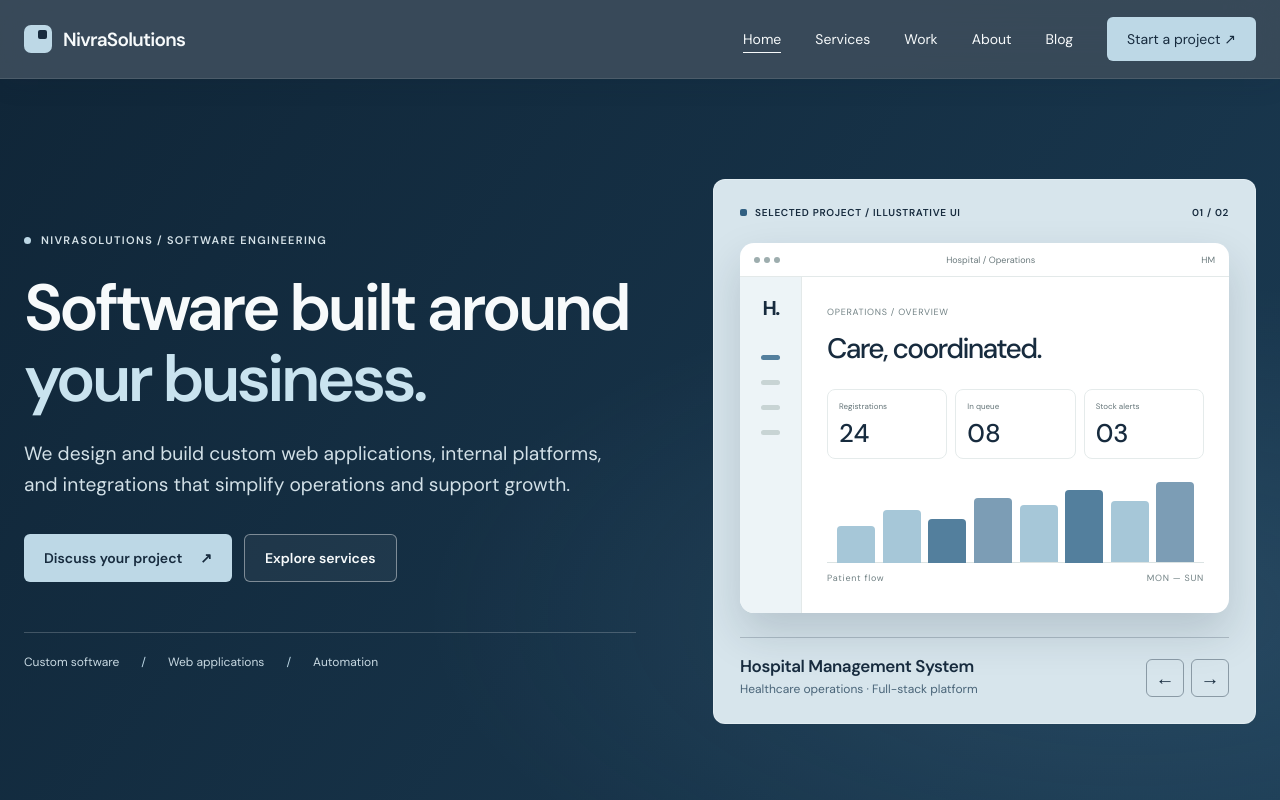
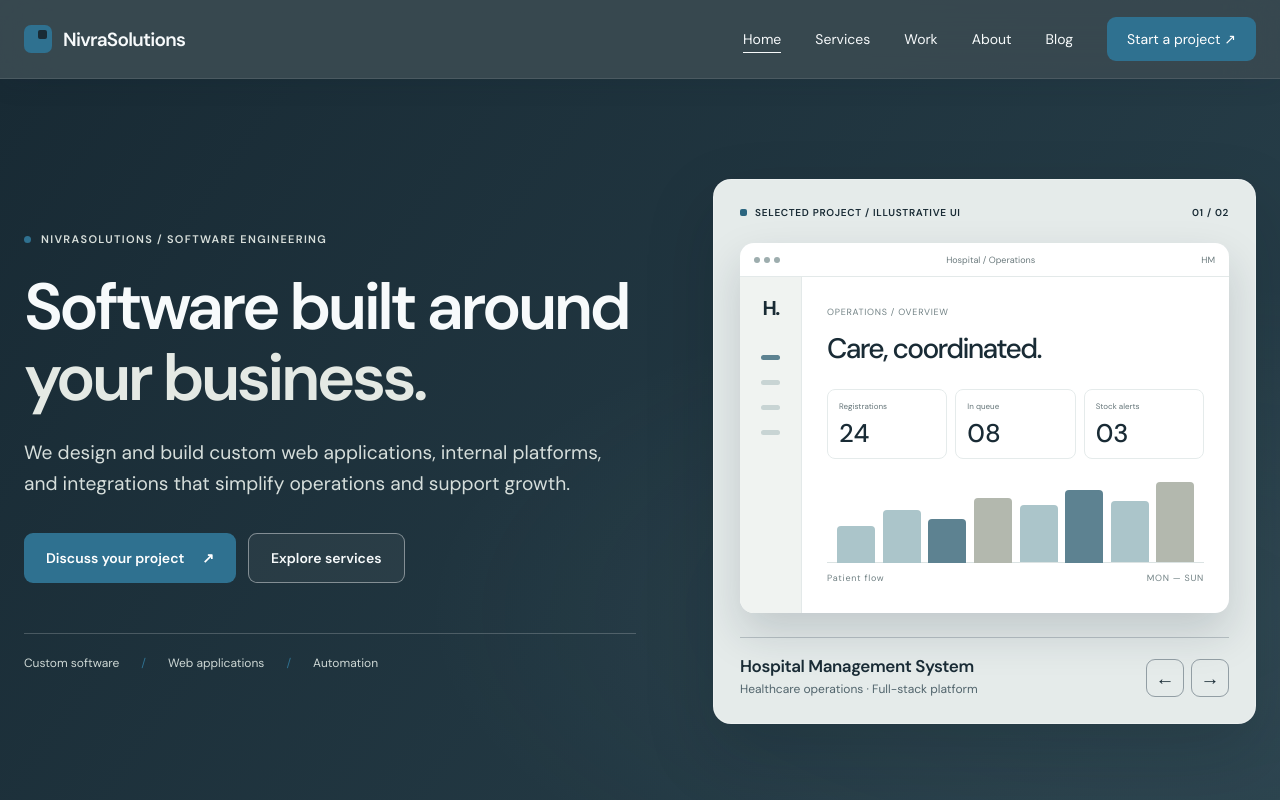
Before and after one commit to ZoxyZee/nivrasolutions, a React (Vite) app: page / in a window 1280 px wide. Shown: the top 800 px of the page. Built offline with nearby package versions, Linux system fonts and the light colour scheme; no server answers.

Commit message:
Refine NivraSolutions color palette

```diff
--- a/index.html
+++ b/index.html
@@ -10,7 +10,7 @@
       name="description"
       content="NivraSolutions builds custom software, web applications, and workflow automation for growing teams."
     />
-    <meta name="theme-color" content="#172b3e" />
+    <meta name="theme-color" content="#192b35" />
     <link rel="preconnect" href="https://fonts.googleapis.com" />
     <link rel="preconnect" href="https://fonts.gstatic.com" crossorigin />
     <link
--- a/public/blog.css
+++ b/public/blog.css
@@ -1,10 +1,10 @@
 :root {
-  --paper: #f7f8f6;
-  --ink: #172b3e;
-  --muted: #5e7080;
-  --line: #d9e1e6;
-  --acid: #315f81;
-  --coral: #bdd8e6;
+  --paper: #f7f5f0;
+  --ink: #192b35;
+  --muted: #637078;
+  --line: #dcded9;
+  --acid: #2b657f;
+  --coral: #2f7190;
 }
 
 * {
@@ -36,7 +36,7 @@
   position: sticky;
   top: 0;
   z-index: 20;
-  background: rgba(247, 248, 246, 0.94);
+  background: rgba(247, 246, 242, 0.94);
   backdrop-filter: blur(18px);
 }
 .blog-nav {
@@ -179,7 +179,7 @@
   letter-spacing: -0.025em;
 }
 .post-row h2 a:hover {
-  color: #315f81;
+  color: #365d70;
 }
 .post-row p {
   max-width: 620px;
@@ -271,7 +271,7 @@
   text-underline-offset: 4px;
 }
 .article-body a:hover {
-  color: #315f81;
+  color: #365d70;
 }
 .article-body ul,
 .article-body ol {
@@ -496,12 +496,12 @@
 
 /* Match the main site's straightforward software-company typography. */
 :root {
-  --paper: #f7f8f6;
-  --ink: #172b3e;
-  --muted: #5e7080;
-  --line: #d9e1e6;
-  --acid: #315f81;
-  --coral: #bdd8e6;
+  --paper: #f7f5f0;
+  --ink: #192b35;
+  --muted: #637078;
+  --line: #dcded9;
+  --acid: #2b657f;
+  --coral: #2f7190;
 }
 
 body {
@@ -509,15 +509,15 @@
   background-image:
     radial-gradient(
       ellipse at 90% 30%,
-      rgba(119, 159, 187, 0.1),
+      rgba(114, 142, 151, 0.06),
       transparent 35%
     ),
-    linear-gradient(180deg, #fbfcfa 0%, #f0f3f2 56%, #f8faf9 100%);
+    linear-gradient(180deg, #fbfaf7 0%, #f3f3ef 56%, #f8f7f3 100%);
 }
 
 .blog-header {
   border-bottom: 1px solid rgba(255, 255, 255, 0.1);
-  background: rgba(18, 39, 58, 0.88);
+  background: rgba(23, 42, 52, 0.88);
   color: #f7fafb;
   -webkit-backdrop-filter: blur(24px) saturate(120%);
   backdrop-filter: blur(24px) saturate(120%);
@@ -539,13 +539,13 @@
 }
 
 .nav-cta {
-  border-radius: 6px;
+  border-radius: 9px;
   background: var(--coral);
-  color: var(--ink);
+  color: #ffffff;
 }
 
 .nav-cta:hover {
-  background: #d1e6f0;
+  background: #245e7b;
 }
 
 .blog-hero {
@@ -628,15 +628,15 @@
   display: inline-flex;
   padding: 13px 18px;
   border: 0;
-  border-radius: 6px;
+  border-radius: 9px;
   background: var(--coral);
-  color: var(--ink);
+  color: #ffffff;
   font-size: 15px;
   font-weight: 600;
 }
 
 .footer-grid a:hover {
-  color: var(--coral);
+  color: #a9d2df;
 }
 
 @media (max-width: 560px) {
--- a/src/professional.css
+++ b/src/professional.css
@@ -1,14 +1,14 @@
 /* NivraSolutions' product-led visual layer. The base stylesheet retains layout
    and component behavior; this layer gives the site a distinctive B2B finish. */
 :root {
-  --paper: #f7f8f6;
-  --paper2: #e8eef1;
-  --ink: #172b3e;
-  --muted: #5e7080;
-  --line: #d9e1e6;
-  --acid: #315f81;
-  --coral: #bdd8e6;
-  --soft-accent: #e3edf2;
+  --paper: #f7f5f0;
+  --paper2: #eceeea;
+  --ink: #192b35;
+  --muted: #637078;
+  --line: #dcded9;
+  --acid: #2b657f;
+  --coral: #2f7190;
+  --soft-accent: #edf1ef;
   --radius: 12px;
 }
 
@@ -17,20 +17,20 @@
   background-image:
     radial-gradient(
       ellipse at 90% 30%,
-      rgba(119, 159, 187, 0.1),
+      rgba(114, 142, 151, 0.06),
       transparent 35%
     ),
-    linear-gradient(180deg, #fbfcfa 0%, #f0f3f2 56%, #f8faf9 100%);
+    linear-gradient(180deg, #fbfaf7 0%, #f3f3ef 56%, #f8f7f3 100%);
 }
 
 ::selection {
-  background: #c7dfeb;
+  background: #d7e5e8;
   color: var(--ink);
 }
 
 .skip-link {
   background: var(--coral);
-  color: var(--ink);
+  color: #ffffff;
 }
 
 .grain,
@@ -41,7 +41,7 @@
 
 .site-header {
   border-bottom: 1px solid rgba(255, 255, 255, 0.1);
-  background: rgba(18, 39, 58, 0.84);
+  background: rgba(23, 42, 52, 0.86);
   color: #f7fafb;
   -webkit-backdrop-filter: blur(24px) saturate(120%);
   backdrop-filter: blur(24px) saturate(120%);
@@ -54,7 +54,7 @@
 
 .site-header.is-scrolled {
   border-bottom-color: rgba(255, 255, 255, 0.15);
-  background: rgba(18, 39, 58, 0.93);
+  background: rgba(23, 42, 52, 0.94);
   box-shadow: 0 12px 34px rgba(17, 36, 53, 0.17);
 }
 
@@ -78,6 +78,14 @@
   border-bottom: 0;
 }
 
+.nav-links a:not(.pill) {
+  transition: color 0.2s ease;
+}
+
+.nav-links a:not(.pill):hover {
+  color: #e8efed;
+}
+
 .brand {
   font-size: 19px;
 }
@@ -99,14 +107,14 @@
 .pill,
 .nav-links .pill {
   background: var(--coral);
-  color: var(--ink);
-  border-radius: 6px;
+  color: #ffffff;
+  border-radius: 9px;
 }
 
 .pill:hover,
 .nav-links .pill:hover {
-  background: #d1e6f0;
-  color: var(--ink);
+  background: #245e7b;
+  color: #ffffff;
   transform: none;
 }
 
@@ -165,10 +173,10 @@
   background:
     radial-gradient(
       ellipse at 88% 72%,
-      rgba(105, 151, 181, 0.17),
+      rgba(119, 145, 153, 0.12),
       transparent 44%
     ),
-    linear-gradient(125deg, #102638 0%, #1b3b53 100%);
+    linear-gradient(125deg, #182a34 0%, #29414c 100%);
   overflow: hidden;
 }
 
@@ -187,7 +195,7 @@
 }
 
 .hero .eyebrow {
-  color: #d5e2e8;
+  color: #d9e0dc;
 }
 
 .hero .eyebrow::before {
@@ -205,13 +213,13 @@
 
 .hero h1 span {
   display: inline;
-  color: #c9e3ef;
+  color: #e4e9e4;
 }
 
 .hero-content > p {
   max-width: 600px;
   margin: 0;
-  color: #d2e0e7;
+  color: #d6dedb;
   font-size: clamp(17px, 1.5vw, 20px);
   line-height: 1.62;
 }
@@ -230,9 +238,9 @@
   align-items: center;
   justify-content: center;
   gap: 18px;
-  min-height: 48px;
-  padding: 0 20px;
-  border-radius: 6px;
+  min-height: 50px;
+  padding: 0 22px;
+  border-radius: 9px;
   font-size: 14px;
   font-weight: 600;
   transition:
@@ -243,11 +251,11 @@
 
 .button-primary {
   background: var(--coral);
-  color: var(--ink);
+  color: #ffffff;
 }
 
 .button-primary:hover {
-  background: #d1e6f0;
+  background: #245e7b;
   transform: translateY(-2px);
 }
 
@@ -269,7 +277,7 @@
   margin-top: 50px;
   padding-top: 21px;
   border-top: 1px solid rgba(255, 255, 255, 0.2);
-  color: #c8d9e2;
+  color: #ced8d5;
   font-size: 12px;
 }
 
@@ -288,18 +296,19 @@
   min-width: 0;
   padding: 26px;
   border: 1px solid rgba(255, 255, 255, 0.25);
-  border-radius: 12px;
-  background: #d7e5ec;
+  border-radius: 18px;
+  background: #e5ebea;
   overflow: hidden;
+  box-shadow: 0 28px 68px rgba(8, 20, 25, 0.17);
   transition: background-color 0.35s ease;
 }
 
 .hero-visual--attendx {
-  background: #e9e8e3;
+  background: #ece8e0;
 }
 
 .hero-visual--erp {
-  background: #e1e8eb;
+  background: #e7e9e6;
 }
 
 .hero-visual::before {
@@ -391,7 +400,7 @@
 }
 
 .hero-visual-caption span {
-  color: #496478;
+  color: #51646c;
   font-size: 12px;
 }
 
@@ -407,7 +416,7 @@
   height: 38px;
   place-items: center;
   border: 1px solid rgba(23, 43, 62, 0.4);
-  border-radius: 6px;
+  border-radius: 9px;
   background: transparent;
   color: var(--ink);
   cursor: pointer;
@@ -602,28 +611,29 @@
 
 .project-card {
   border: 1px solid var(--line);
-  border-radius: 12px;
+  border-radius: 16px;
   background-image: none;
+  box-shadow: 0 12px 30px rgba(28, 42, 47, 0.06);
 }
 
 .hospital .project-card {
-  background-color: #dce9ef;
+  background-color: #e5ebea;
 }
 
 .attendx .project-card {
-  background-color: #eae5de;
+  background-color: #eee9e1;
 }
 
 .erp .project-card {
-  background-color: #e1e7e9;
+  background-color: #e7e9e5;
 }
 
 .servify .project-card {
-  background-color: #e8ebe7;
+  background-color: #eaeae4;
 }
 
 .ats .project-card {
-  background-color: #dce8ef;
+  background-color: #e1e8e8;
 }
 
 .project-screenshot {
@@ -776,7 +786,7 @@
   padding: 8px 10px;
   border: 1px solid var(--line);
   border-radius: 6px;
-  background: #edf2f3;
+  background: #f1f1ed;
   font-size: 11px;
 }
 
@@ -788,24 +798,24 @@
 }
 
 .dashboard-rail {
-  background: #edf4f7;
+  background: #f0f3f1;
 }
 
 .dashboard-rail i:first-of-type,
 .dashboard-chart i:nth-child(3n) {
-  background: #537f9d;
+  background: #5d8291;
 }
 
 .dashboard-chart i {
-  background: #a6c7d8;
+  background: #abc5ca;
 }
 
 .dashboard-chart i:nth-child(4n) {
-  background: #7c9db5;
+  background: #b3b8ae;
 }
 
 .flow-map {
-  background: #e4eff3;
+  background: #e7eeec;
 }
 
 .flow-connector {
@@ -929,7 +939,17 @@
 }
 
 .service::before {
-  background: #e8eff3;
+  background: #eff1ee;
+}
+
+@media (hover: hover) and (pointer: fine) {
+  .service:hover > * {
+    transform: translateX(4px);
+  }
+
+  .service:hover > b {
+    transform: translate(4px, -2px) rotate(45deg);
+  }
 }
 
 .text-link {
@@ -944,7 +964,7 @@
 }
 
 .site-footer a:hover {
-  color: var(--coral);
+  color: #a9d2df;
 }
 
 .about-card {
@@ -989,7 +1009,16 @@
 
 .team-card {
   border: 1px solid var(--line);
-  border-radius: 12px;
+  border-radius: 16px;
+  box-shadow: 0 12px 28px rgba(7, 18, 23, 0.1);
+}
+
+.team-card:nth-child(2) .team-card-art {
+  background: #dce7e6;
+}
+
+.team-card:nth-child(3) .team-card-art {
+  background: #e9e5dc;
 }
 
 .team-card-body {
@@ -1035,7 +1064,7 @@
 }
 
 .team-contact-link:hover {
-  color: var(--coral);
+  color: #a9d2df;
 }
 
 .team-card-links a:hover,
@@ -1048,7 +1077,7 @@
 }
 
 .process {
-  background: #e9eef1;
+  background: #eeefeb;
   border-color: var(--line);
 }
 
@@ -1057,7 +1086,7 @@
 }
 
 .page-cta {
-  background: #1b3a52;
+  background: #233b46;
   color: #ffffff;
 }
 
@@ -1073,15 +1102,15 @@
   gap: 18px;
   padding: 14px 20px;
   border: 0;
-  border-radius: 6px;
+  border-radius: 9px;
   background: var(--coral);
-  color: var(--ink);
+  color: #ffffff;
   font-size: 15px;
   font-weight: 600;
 }
 
 .contact {
-  background: #edf2f4;
+  background: #ecefeb;
   text-align: left;
 }
 
@@ -1300,10 +1329,10 @@
     background-image:
       radial-gradient(
         ellipse at 100% 15%,
-        rgba(119, 159, 187, 0.08),
+        rgba(114, 142, 151, 0.05),
         transparent 45%
       ),
-      linear-gradient(180deg, #fbfcfa 0%, #f0f3f2 100%);
+      linear-gradient(180deg, #fbfaf7 0%, #f3f3ef 100%);
   }
 
   section {
```
Also changed, not shown: 1 other file (tests, documents, lock files or other folders).
